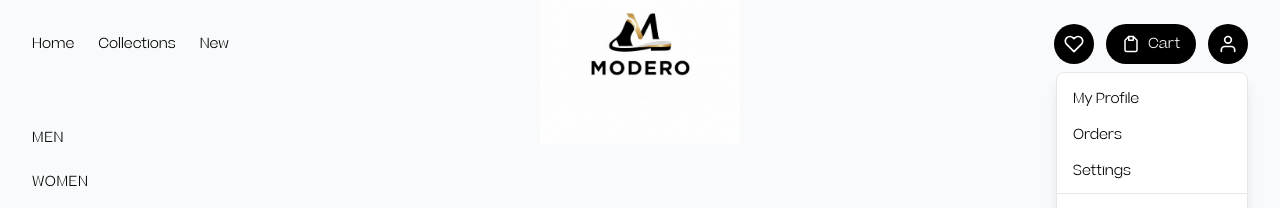
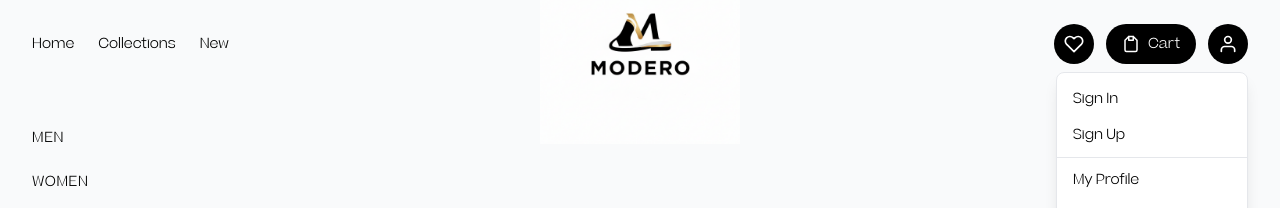
Before and after one commit to Patrickcudjoe1/modero, a Next.js app: page / in a window 1280 px wide. Both pictures are taken after a click on the button 1228 px from the left and 44 px from the top of the page. Shown: the top 208 px of the page. Built offline with nearby package versions, Linux system fonts and the light colour scheme; a web font is replaced by a local one.

Commit message:
Fix auth button - add Sign In and Sign Up links to profile menu

```diff
--- a/src/components/Navbar.tsx
+++ b/src/components/Navbar.tsx
@@ -94,6 +94,13 @@ export default function Navbar() {
             </button>
             {isProfileOpen && (
               <div className="profile-menu absolute right-0 mt-2 w-48 bg-white rounded-lg shadow-lg border border-gray-200 py-2 z-50 opacity-100 translate-y-0 transition-all duration-200 ease-out">
+                <Link href="/login" className="block px-4 py-2 text-sm text-black hover:bg-gray-100 transition-colors" onClick={() => setIsProfileOpen(false)}>
+                  Sign In
+                </Link>
+                <Link href="/signup" className="block px-4 py-2 text-sm text-black hover:bg-gray-100 transition-colors" onClick={() => setIsProfileOpen(false)}>
+                  Sign Up
+                </Link>
+                <hr className="my-1 border-gray-200" />
                 <Link href="/profile" className="block px-4 py-2 text-sm text-black hover:bg-gray-100 transition-colors" onClick={() => setIsProfileOpen(false)}>
                   My Profile
                 </Link>
@@ -188,6 +195,13 @@ export default function Navbar() {
             </button>
             {isProfileOpen && (
               <div className="profile-menu absolute right-0 mt-2 w-48 bg-white rounded-lg shadow-lg border border-gray-200 py-2 z-50 opacity-100 translate-y-0 transition-all duration-200 ease-out">
+                <Link href="/login" className="block px-4 py-2 text-sm text-black hover:bg-gray-100 transition-colors" onClick={() => setIsProfileOpen(false)}>
+                  Sign In
+                </Link>
+                <Link href="/signup" className="block px-4 py-2 text-sm text-black hover:bg-gray-100 transition-colors" onClick={() => setIsProfileOpen(false)}>
+                  Sign Up
+                </Link>
+                <hr className="my-1 border-gray-200" />
                 <Link href="/profile" className="block px-4 py-2 text-sm text-black hover:bg-gray-100 transition-colors" onClick={() => setIsProfileOpen(false)}>
                   My Profile
                 </Link>
@@ -261,6 +275,21 @@ export default function Navbar() {
               </Link>
               <hr className="my-2 border-gray-200" />
               <Link
+                href="/login"
+                className="block px-4 py-3 text-base text-black hover:bg-gray-100 transition-colors"
+                onClick={closeMenu}
+              >
+                Sign In
+              </Link>
+              <Link
+                href="/signup"
+                className="block px-4 py-3 text-base text-black hover:bg-gray-100 transition-colors"
+                onClick={closeMenu}
+              >
+                Sign Up
+              </Link>
+              <hr className="my-2 border-gray-200" />
+              <Link
                 href="/profile"
                 className="block px-4 py-3 text-base text-black hover:bg-gray-100 transition-colors"
                 onClick={closeMenu}
```
